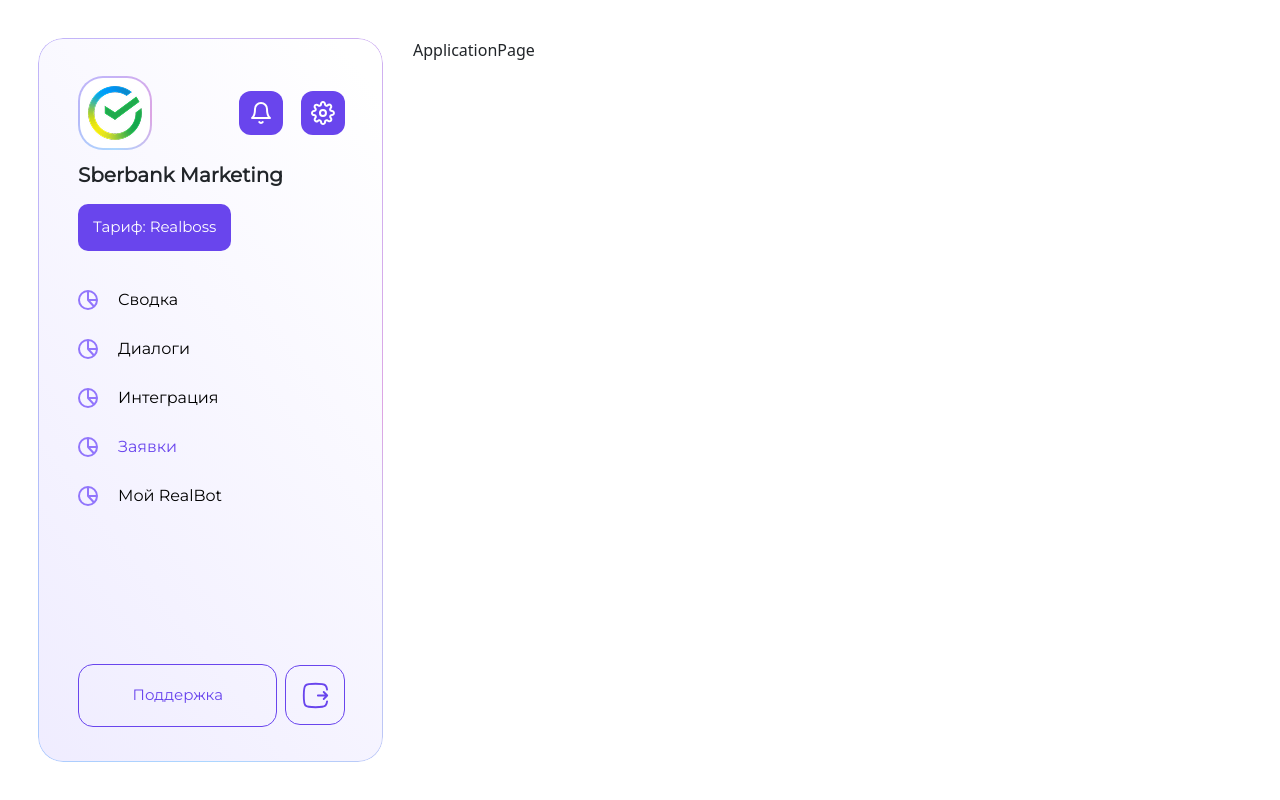
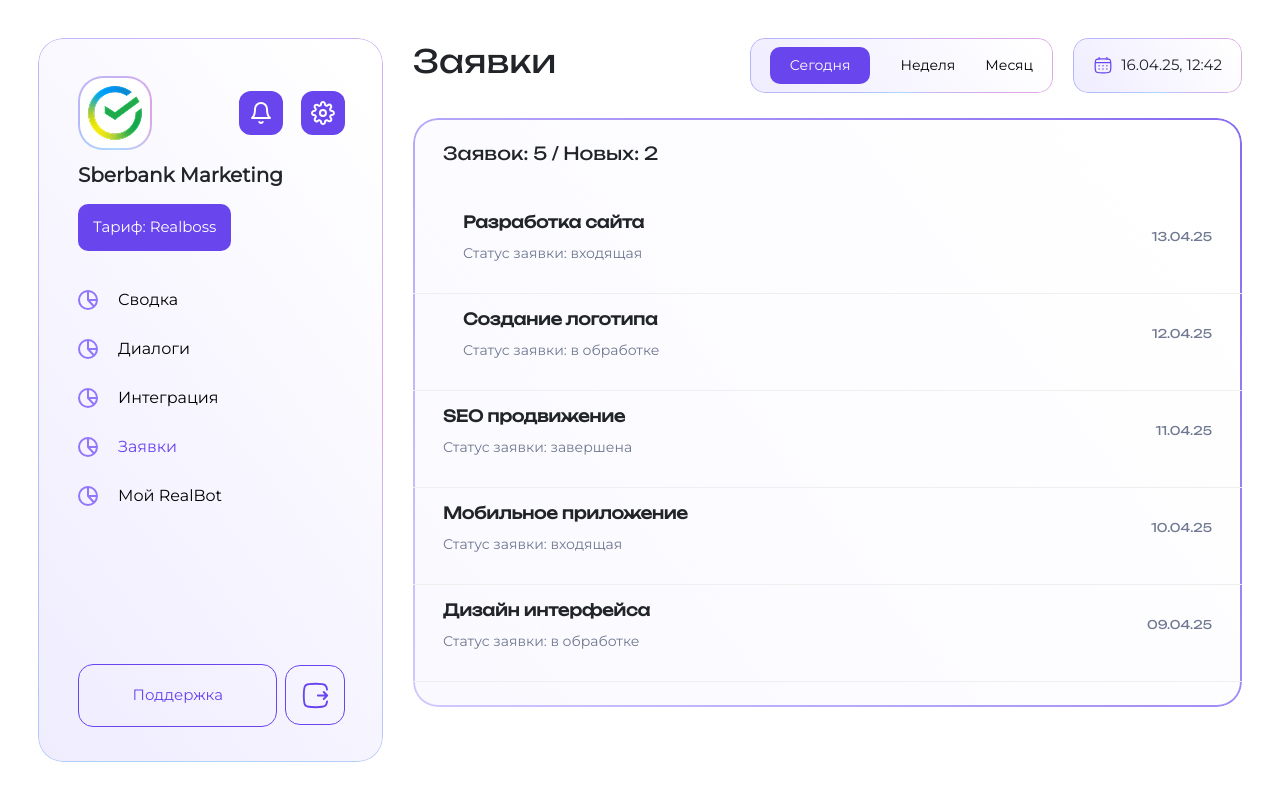
Before and after one commit to s1mple0315/Realmarket_chatbot, a React (Vite) app in the folder frontend/: page /dashboard/applications in a window 1280 px wide. Built offline with nearby package versions, Linux system fonts and the light colour scheme; sample sign-in values are in the browser's storage.

Commit message:
Add ApplicationPage and ApplicationItem components with mock data and styles

```diff
--- /dev/null
+++ b/frontend/src/components/ApplicationItem/ApplicationItem.jsx
@@ -0,0 +1,26 @@
+import styles from "./ApplicationItem.module.css";
+
+const ApplicationItem = ({ title, status, timestamp, unread }) => {
+  return (
+    <div
+      className={`${styles.applicationItem} d-flex align-items-center justify-content-between`}
+    >
+      <div className="d-flex">
+        <div className={styles.applicationItemStatus}>
+          {unread && <span style={{ backgroundColor: "#6945ed" }}></span>}
+        </div>
+        <div
+          className={`${styles.applicationItemText} d-flex flex-column gap-1`}
+        >
+          <h3>{title}</h3>
+          <p>Статус заявки: {status}</p>
+        </div>
+      </div>
+      <div className={styles.applicationItemTime}>
+        <p>{timestamp}</p>
+      </div>
+    </div>
+  );
+};
+
+export default ApplicationItem;
--- /dev/null
+++ b/frontend/src/components/ApplicationItem/ApplicationItem.module.css
@@ -0,0 +1,38 @@
+.applicationItem {
+  padding: 15px 30px;
+  border-bottom: 1px solid #efefef;
+}
+
+.applicationItemStatus > span {
+  width: 10px;
+  height: 10px;
+  border-radius: 50%;
+  color: var(--font-color-secondary);
+  margin-right: 20px;
+}
+
+.applicationItemText > h3 {
+  font-family: var(--unbounded-font);
+  font-style: normal;
+  font-weight: 600;
+  font-size: 16px;
+  line-height: 20px;
+}
+
+.applicationItemText > p {
+  font-family: var(--montserrat-font);
+  font-style: normal;
+  font-weight: 400;
+  font-size: 14px;
+  line-height: 18px;
+  color: #707991;
+}
+
+.applicationItemTime > p {
+  font-family: var(--unbounded-font);
+  font-style: normal;
+  font-weight: 400;
+  font-size: 12px;
+  line-height: 16px;
+  color: #707991;
+}
--- a/frontend/src/pages/UserDashboardPages/ApplicationsPage/ApplicationPage.jsx
+++ b/frontend/src/pages/UserDashboardPages/ApplicationsPage/ApplicationPage.jsx
@@ -1,9 +1,74 @@
-import styles from './ApplicationPage.module.css'
+import { useState } from "react";
+import DashboardControls from "../../../components/DashboardControls/DashboardControls";
+import ApplicationItem from "../../../components/ApplicationItem/ApplicationItem";
+import styles from "./ApplicationPage.module.css";
+
+const mockApplications = [
+  {
+    title: "Разработка сайта",
+    status: "входящая",
+    timestamp: "13.04.25",
+    unread: true,
+  },
+  {
+    title: "Создание логотипа",
+    status: "в обработке",
+    timestamp: "12.04.25",
+    unread: true,
+  },
+  {
+    title: "SEO продвижение",
+    status: "завершена",
+    timestamp: "11.04.25",
+    unread: false,
+  },
+  {
+    title: "Мобильное приложение",
+    status: "входящая",
+    timestamp: "10.04.25",
+    unread: false,
+  },
+  {
+    title: "Дизайн интерфейса",
+    status: "в обработке",
+    timestamp: "09.04.25",
+    unread: false,
+  },
+];
 
 const ApplicationPage = () => {
+  const [activeTab, setActiveTab] = useState("today");
+
+  const totalApplications = mockApplications.length;
+  const newApplications = mockApplications.filter((app) => app.unread).length;
+
   return (
-    <div className={styles.applicationPage}>ApplicationPage</div>
-  )
-}
+    <div className={styles.applicationPage}>
+      <div
+        className={`${styles.applicationPageTitle} d-flex align-items-center justify-content-between`}
+      >
+        <h3>Заявки</h3>
+        <DashboardControls onTabChange={setActiveTab} />
+      </div>
 
-export default ApplicationPage
+      <div className={styles.applicationPageContent}>
+        <h3>
+          Заявок: {totalApplications} / Новых: {newApplications}
+        </h3>
+        <div className={styles.applicationList}>
+          {mockApplications.map((app, index) => (
+            <ApplicationItem
+              key={index}
+              title={app.title}
+              status={app.status}
+              timestamp={app.timestamp}
+              unread={app.unread}
+            />
+          ))}
+        </div>
+      </div>
+    </div>
+  );
+};
+
+export default ApplicationPage;
--- a/frontend/src/pages/UserDashboardPages/ApplicationsPage/ApplicationPage.module.css
+++ b/frontend/src/pages/UserDashboardPages/ApplicationsPage/ApplicationPage.module.css
@@ -0,0 +1,58 @@
+.applicationPage {
+  display: flex;
+  flex-direction: column;
+  gap: 25px;
+}
+
+.applicationPageTitle > h3 {
+  font-family: var(--unbounded-font);
+  font-style: normal;
+  font-weight: 400;
+  font-size: 32px;
+  line-height: 120%;
+}
+
+.applicationPageContent {
+  display: flex;
+  flex-direction: column;
+  gap: 20px;
+  position: relative;
+  flex: 1 auto;
+  padding: 25px 0;
+  border-radius: 25px;
+  background: linear-gradient(
+    232.68deg,
+    rgba(255, 255, 255, 0.1) 5.05%,
+    rgba(199, 189, 255, 0.1) 107.06%
+  );
+  -webkit-backdrop-filter: blur(16px);
+  backdrop-filter: blur(16px);
+}
+
+.applicationPageContent::before {
+  content: "";
+  position: absolute;
+  inset: 0;
+  border-radius: 25px;
+  padding: 2px;
+  background: linear-gradient(
+    232.68deg,
+    rgba(105, 69, 237, 0.8),
+    rgba(199, 189, 255, 0.8)
+  );
+  -webkit-mask: linear-gradient(#fff 0 0) content-box, linear-gradient(#fff 0 0);
+  mask: linear-gradient(#fff 0 0) content-box, linear-gradient(#fff 0 0);
+  -webkit-mask-composite: xor;
+  mask-composite: exclude;
+  z-index: -1;
+}
+
+.applicationPageContent > h3 {
+  padding: 0 30px;
+  font-family: var(--unbounded-font);
+  font-style: normal;
+  font-weight: 400;
+  font-size: 18px;
+  line-height: 120%;
+  margin-bottom: 13px;
+}
```
